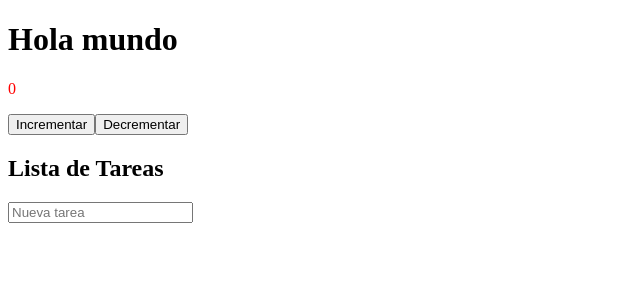
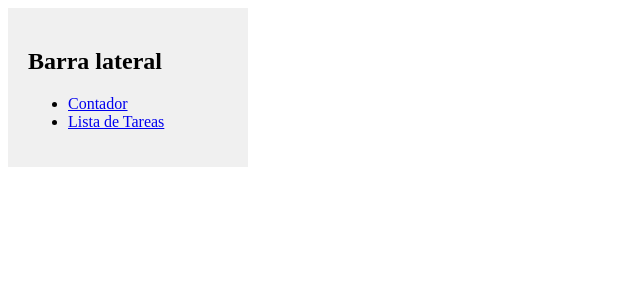
Before and after one commit to andr36s/curso-vuejs, a Vue app: page / in a window 1280 px wide. Shown: the top 300 px of the page, without its empty margins (0-640 px from the left). Built offline with nearby package versions, Linux system fonts and the light colour scheme.

Commit message:
Agregamos un menu para mostrar las opciones basado en la selección

```diff
--- a/src/App.vue
+++ b/src/App.vue
@@ -1,11 +1,9 @@
 <template>
-  <Contador></Contador>
-  <ListaDeTareas></ListaDeTareas>
+  <MainView></MainView>
 </template>
 
 <script setup>
-import Contador from './components/Contador.vue'
-import ListaDeTareas from './components/ListaDeTareas.vue'
+import MainView from './views/MainView.vue';
 
 </script>
 
--- a/src/components/Sidebar.vue
+++ b/src/components/Sidebar.vue
@@ -1,8 +1,10 @@
 <template>
 <div class="sidebar">
     <h2>Barra lateral</h2>
-    <RouterLink to="/contador">Contador</RouterLink>
-    <RouterLink to="/lista-de-tareas">Lista de Tareas</RouterLink>
+    <ul>
+        <li><RouterLink to="/contador">Contador</RouterLink></li>
+        <li><RouterLink to="/lista-de-tareas">Lista de Tareas</RouterLink></li>
+    </ul>
 </div>
 </template>
 
--- a/src/router/index.js
+++ b/src/router/index.js
@@ -8,14 +8,16 @@ const router = createRouter({
     //   name: 'home',
     //   component: HomeView,
     // },
-    // {
-    //   path: '/about',
-    //   name: 'about',
-    //   // route level code-splitting
-    //   // this generates a separate chunk (About.[hash].js) for this route
-    //   // which is lazy-loaded when the route is visited.
-    //   component: () => import('../views/AboutView.vue'),
-    // },
+    {
+      path: '/contador',
+      name: 'contador',
+      component: () => import('../components/Contador.vue'),
+    },
+    {
+      path: '/lista-de-tareas',
+      name: 'lista-de-tareas',
+      component: () => import('../components/ListaDeTareas.vue'),
+    },
   ],
 })
 
--- a/src/views/MainView.vue
+++ b/src/views/MainView.vue
@@ -1,13 +1,14 @@
 <template>
 <div class="container">
+    <Sidebar></Sidebar>
     <div class="content">
-
+        <router-view></router-view>
     </div>
 </div>
 </template>
 
 <script setup>
-
+    import Sidebar from '../components/Sidebar.vue'
 </script>
 
 <style>
```
